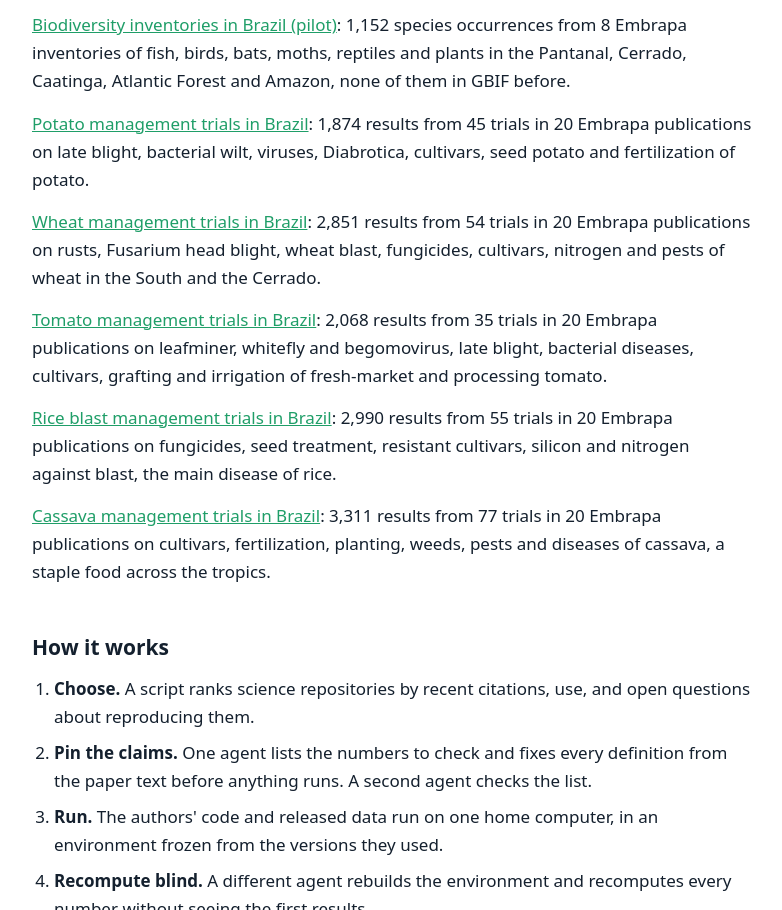
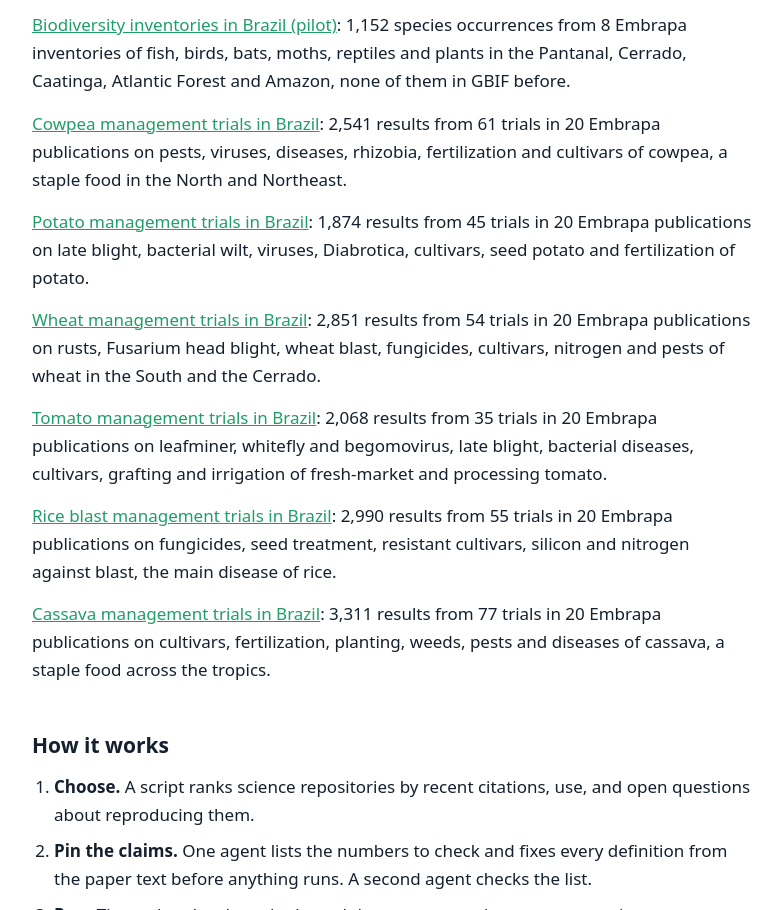
Before and after one commit to paper-rerun/paper-rerun.github.io, a plain HTML site: page index.html in a window 1280 px wide. Shown: the part 2935-3845 px from the top of the page, without its empty margins (248-1030 px from the left). Drawn offline with Linux system fonts and the light colour scheme.

Commit message:
Added cowpea trials dataset

```diff
--- a/index.html
+++ b/index.html
@@ -155,6 +155,7 @@
   <p><a href="https://github.com/paper-rerun/public-health-historical-br">Historical public health data in Brazil (pilot)</a>: 2,619 aggregated results on Chagas disease, leprosy, malaria, schistosomiasis, tuberculosis, measles, child nutrition and mortality from 8 studies covering 1960 to 1985, years before the official online series start.</p>
   <p><a href="https://github.com/paper-rerun/fisheries-aquaculture-br">Fisheries and aquaculture in Brazil (pilot)</a>: 1,672 results from fish landings in the Pantanal, the Billings reservoir, Tefé, Piauí and Santa Catarina, and from tambaqui, tilapia and jundiá farming trials, numbers that existed only in PDF.</p>
   <p><a href="https://github.com/paper-rerun/biodiversity-inventories-br">Biodiversity inventories in Brazil (pilot)</a>: 1,152 species occurrences from 8 Embrapa inventories of fish, birds, bats, moths, reptiles and plants in the Pantanal, Cerrado, Caatinga, Atlantic Forest and Amazon, none of them in GBIF before.</p>
+  <p><a href="https://github.com/paper-rerun/cowpea-trials-br">Cowpea management trials in Brazil</a>: 2,541 results from 61 trials in 20 Embrapa publications on pests, viruses, diseases, rhizobia, fertilization and cultivars of cowpea, a staple food in the North and Northeast.</p>
   <p><a href="https://github.com/paper-rerun/potato-trials-br">Potato management trials in Brazil</a>: 1,874 results from 45 trials in 20 Embrapa publications on late blight, bacterial wilt, viruses, Diabrotica, cultivars, seed potato and fertilization of potato.</p>
   <p><a href="https://github.com/paper-rerun/wheat-trials-br">Wheat management trials in Brazil</a>: 2,851 results from 54 trials in 20 Embrapa publications on rusts, Fusarium head blight, wheat blast, fungicides, cultivars, nitrogen and pests of wheat in the South and the Cerrado.</p>
   <p><a href="https://github.com/paper-rerun/tomato-trials-br">Tomato management trials in Brazil</a>: 2,068 results from 35 trials in 20 Embrapa publications on leafminer, whitefly and begomovirus, late blight, bacterial diseases, cultivars, grafting and irrigation of fresh-market and processing tomato.</p>
```
